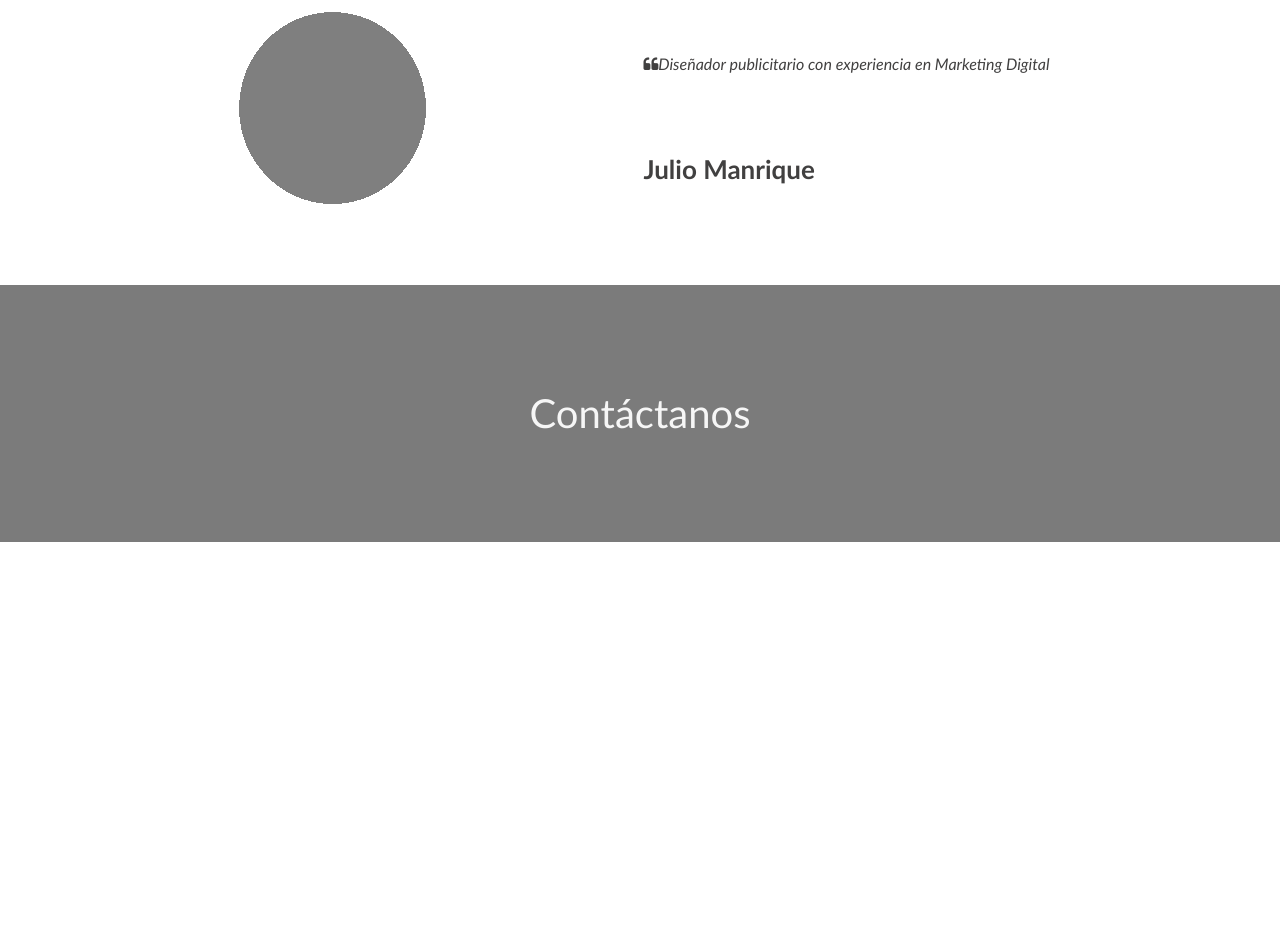
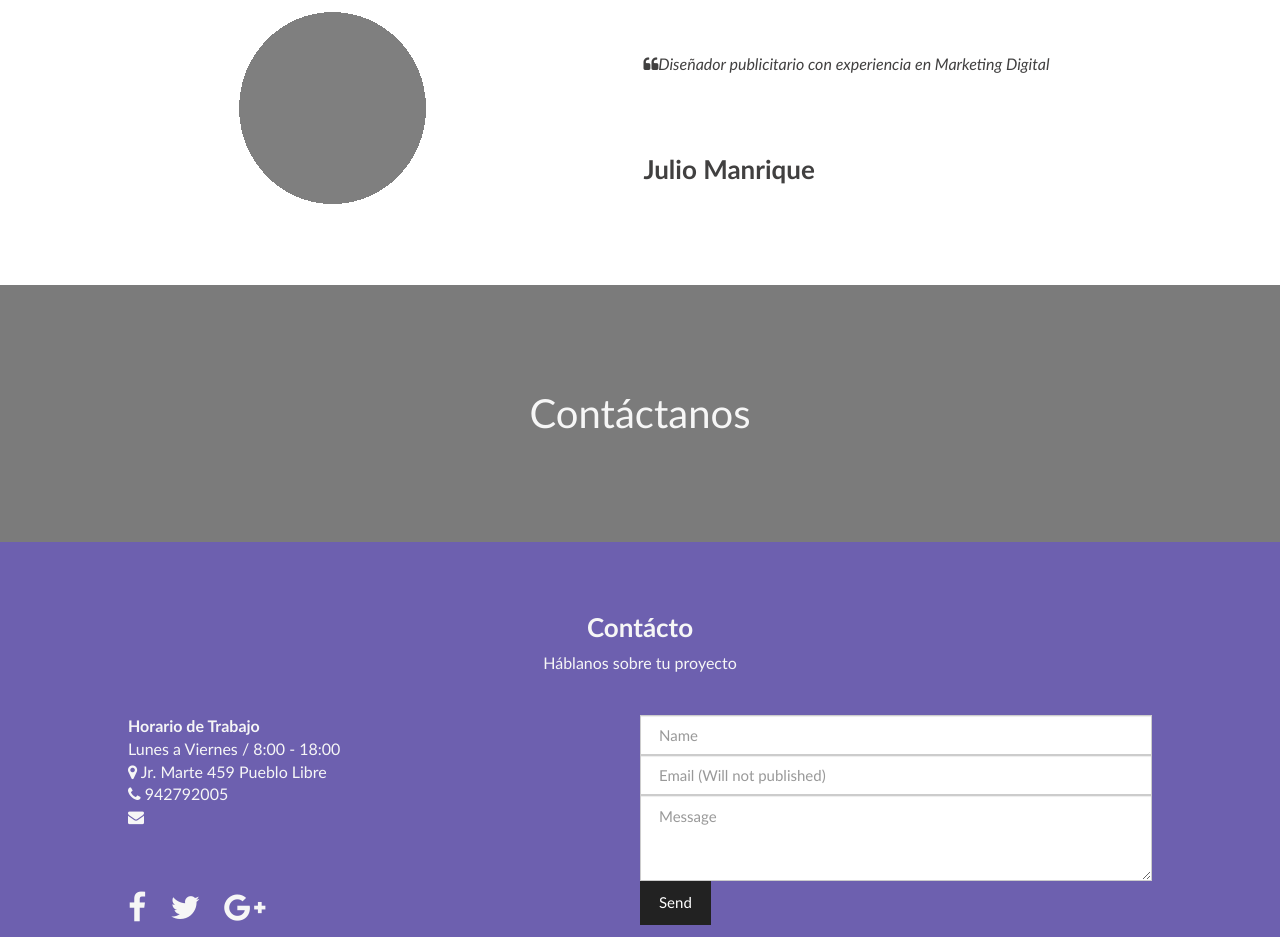
Before and after one commit to brucegroverlee/JJDesign, a website: page index.html in a window 1280 px wide. Shown: the part 1863-2800 px from the top of the page. Before the commit the page ends 2405 px from the top, so only its background shows below. Drawn offline with Linux system fonts and the light colour scheme.

Commit message:
listo. ok

```diff
--- a/css/index.css
+++ b/css/index.css
@@ -12,6 +12,11 @@ header {
 input {
 	height: 40px !important;
 }
+
+google-map {
+    height: 300px;
+}
+
 .header-navbar-container {
 	color: #EEE6E6;
 	height: 60px;
@@ -63,13 +68,15 @@ input {
 }
 
 .slide-picture-list {
-	height: 100%;
+	padding-top: 40px;
+	height: 60%;
 	display: flex;
 	flex-direction: column;
-	-webkit-align-content: space-around;
+	justify-content: space-around;
+	/*-webkit-align-content: space-around;
   	align-content: space-around;
   -webkit-flex-flow: column wrap;
-  flex-flow: column wrap;
+  flex-flow: column wrap;*/
 }
 
 #slide-picture-more {
@@ -217,3 +224,51 @@ input {
 	text-align: center;
 	padding: 100px;
 }
+
+/*** slide-contacto ************************************************/
+
+.slide-contacto {
+	background-color: #6D60AF;
+	color: #F6F6F6;
+}
+
+.slide-contacto-container {
+	width: 80%;
+	margin: auto;
+	padding: 50px 0px;
+}
+
+.slide-contacto-titulo {
+	text-align: center;
+}
+
+.slide-contacto-contenido {
+	margin: auto;
+	margin-top: 40px;
+	display: flex;
+	flex-wrap: wrap;
+	justify-content: space-between;
+}
+
+.slide-contacto-horario, .slide-contacto-formulario {
+	width: 50%;
+}
+
+.slide-contacto-horario {
+	display: flex;
+	flex-direction: column;
+	justify-content: space-between;
+}
+
+.icon-socials {
+	margin-right: 20px;
+}
+
+/*** footer **************************************************************/
+
+footer {
+	padding: 40px 0px;
+	background-color: #463B6D;
+	color: #887AB1;
+	text-align: center;
+}
--- a/index.html
+++ b/index.html
@@ -8,6 +8,7 @@
 	<link rel="stylesheet" type="text/css" href="./css/bootstrap.css">
 	<link rel="stylesheet" href="https://maxcdn.bootstrapcdn.com/font-awesome/4.5.0/css/font-awesome.min.css">
 	<link rel="stylesheet" type="text/css" href="./css/index.css">
+	<link rel="import" href="./bower_components/google-map/google-map.html">
 </head>
 <body>
 	<header>
@@ -122,11 +123,51 @@
 		Contáctanos
 	</section>
 
+	<!-- aca falta poner el google-map -->
+	<google-map latitude="-12.067139" longitude="-77.069107" zoom="15">
+		<google-map-marker latitude="-12.067139" longitude="-77.069107"></google-map-marker>
+	</google-map>
+
+	<section class="slide-contacto">
+		<div class="slide-contacto-container">
+			<div class="slide-contacto-titulo">
+				<div><h3><strong>Contácto</strong></h3></div>
+				<div>Háblanos sobre tu proyecto</div>
+			</div>
+			<div class="slide-contacto-contenido">
+				<div class="slide-contacto-horario">
+					<ul>
+						<li><strong>Horario de Trabajo</strong></li>
+						<li>Lunes a Viernes / 8:00 - 18:00</li>
+						<li><i class="fa fa-map-marker"></i> Jr. Marte 459 Pueblo Libre</li>
+						<li><i class="fa fa-phone"></i> 942792005</li>
+						<li><i class="fa fa-envelope"></i></li>
+					</ul>
+					<div class="slide-contacto-redes">
+						<i class="fa fa-facebook fa-2x icon-socials"></i>
+						<i class="fa fa-twitter fa-2x icon-socials"></i>
+						<i class="fa fa-google-plus fa-2x icon-socials"></i>
+					</div>
+				</div>
+				<div class="slide-contacto-formulario">
+					<form>
+						<input type="text" class="form-control" id="inputEmail" placeholder="Name">
+						<input type="text" class="form-control" id="inputEmail" placeholder="Email (Will not published)">
+						<textarea class="form-control" rows="3" id="textArea" placeholder="Message"></textarea>
+						<button type="submit" class="btn btn-default">Send</button>
+					</form>
+				</div>
+			</div>
+		</div>
+	</section>
+
 	<footer>
-
+		<div>(c) copyright 2013 macankumbang</div>
+		<div>Macankumbang</div>
 	</footer>
-
 	<script type="text/javascript" src="./js/jquery-2.1.4.min.js"></script>
 	<script type="text/javascript" src="./js/bootstrap.js"></script>
+	<script src="./bower_components/webcomponentsjs/webcomponents-lite.min.js"></script>
+
 </body>
 </html>
```
Also changed, not shown: bower.json (added, +22 -0 lines), 1 other file.
